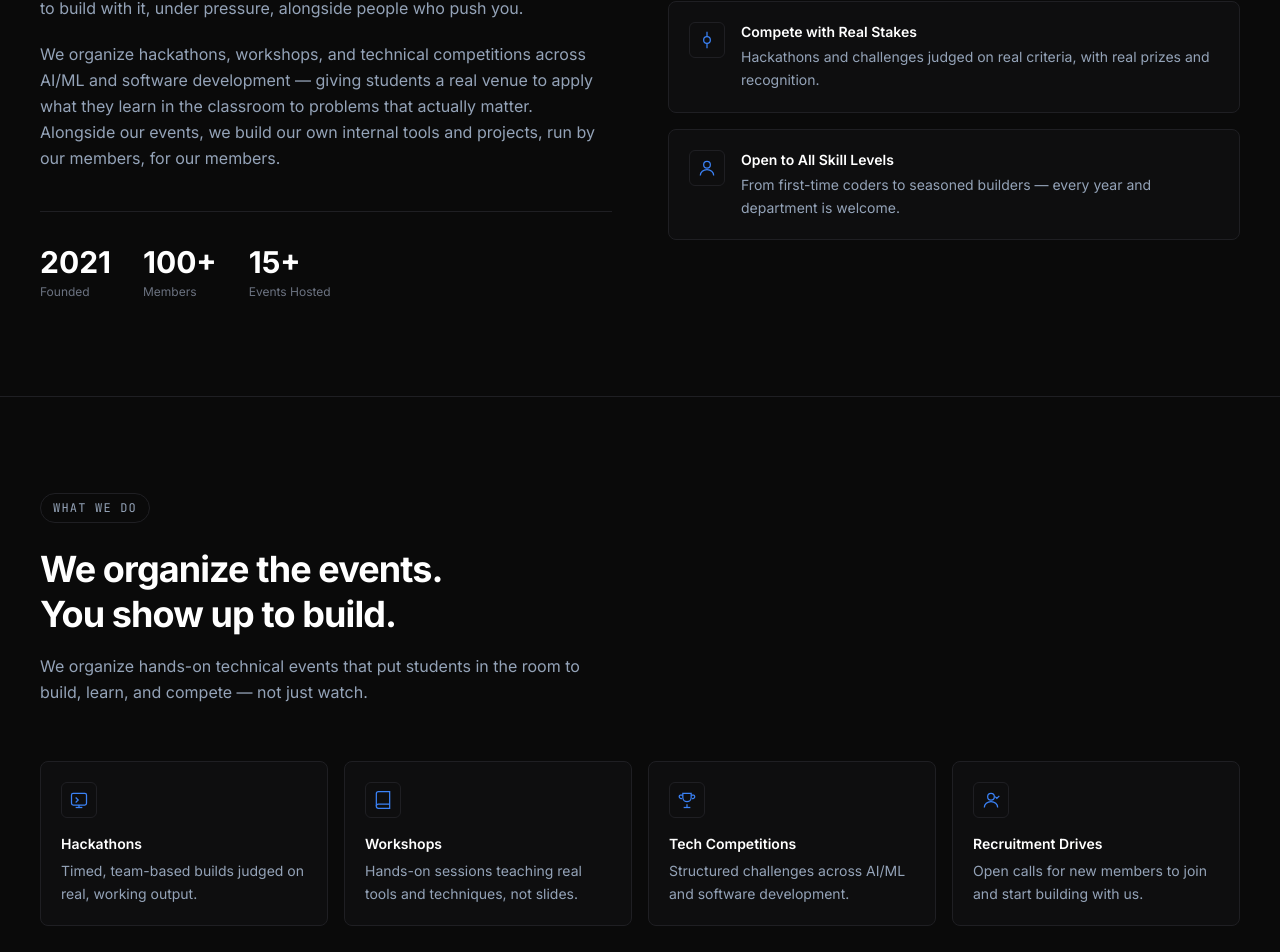
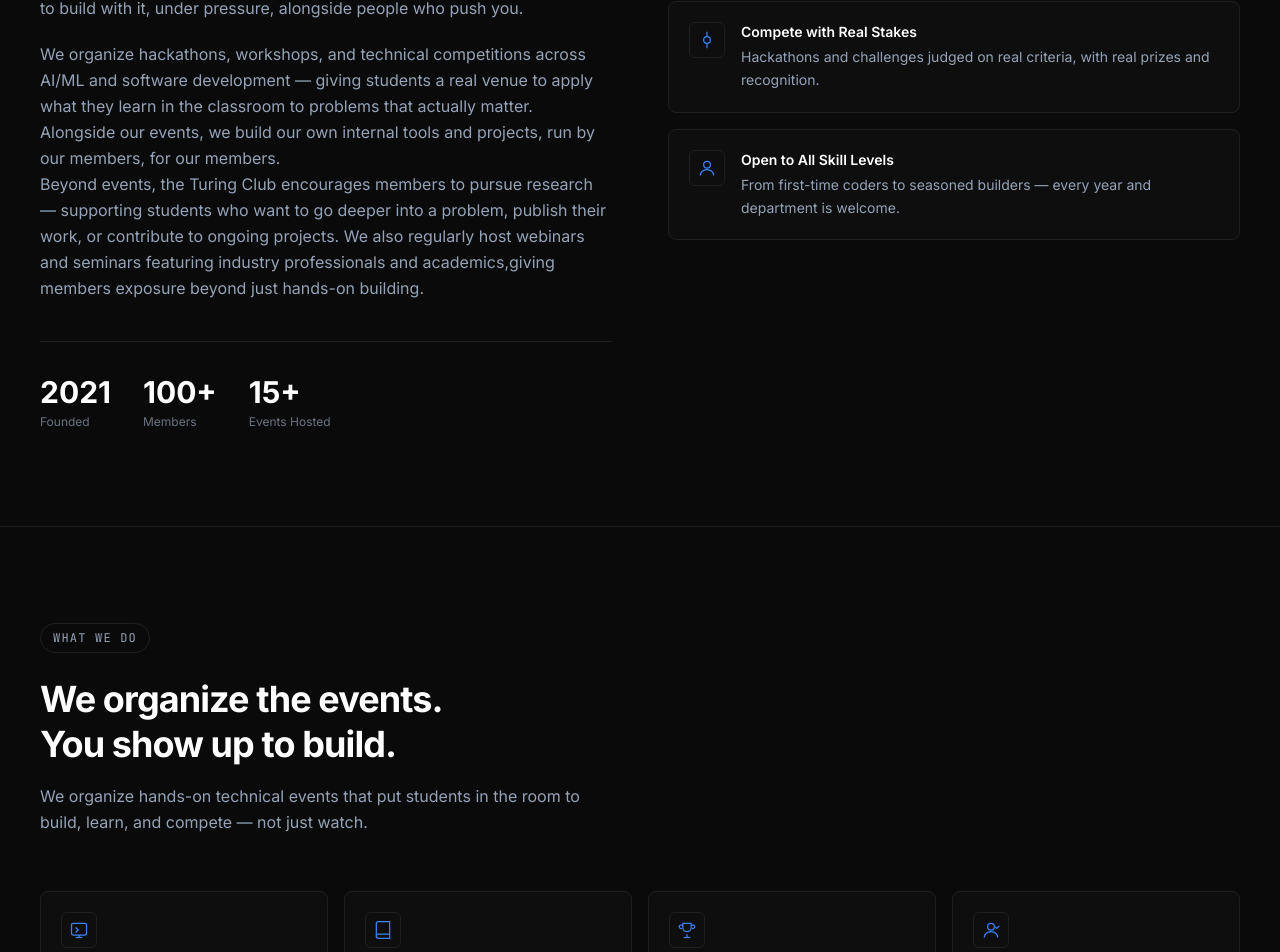
Before and after one commit to CODING-DARSH/turing-webstie, a React (Vite) app: page / in a window 1280 px wide. Shown: the part 982-1934 px from the top of the page. Built offline with nearby package versions, Linux system fonts and the light colour scheme.

Commit message:
About Us page update

```diff
--- a/src/components/About.jsx
+++ b/src/components/About.jsx
@@ -71,6 +71,14 @@ export default function About() {
               members.
             </p>
 
+            <p className="text-sm md:text-base text-text-muted leading-relaxed">
+              Beyond events, the Turing Club encourages members to pursue research —
+              supporting students who want to go deeper into a problem, publish their work,
+              or contribute to ongoing projects. We also regularly host webinars and seminars
+              featuring industry professionals and academics,giving members exposure beyond
+              just hands-on building.
+            </p>
+
             {/* stat line */}
             <div className="flex gap-8 mt-10 pt-8 border-t border-border">
               {STATS.map((stat) => (
```
